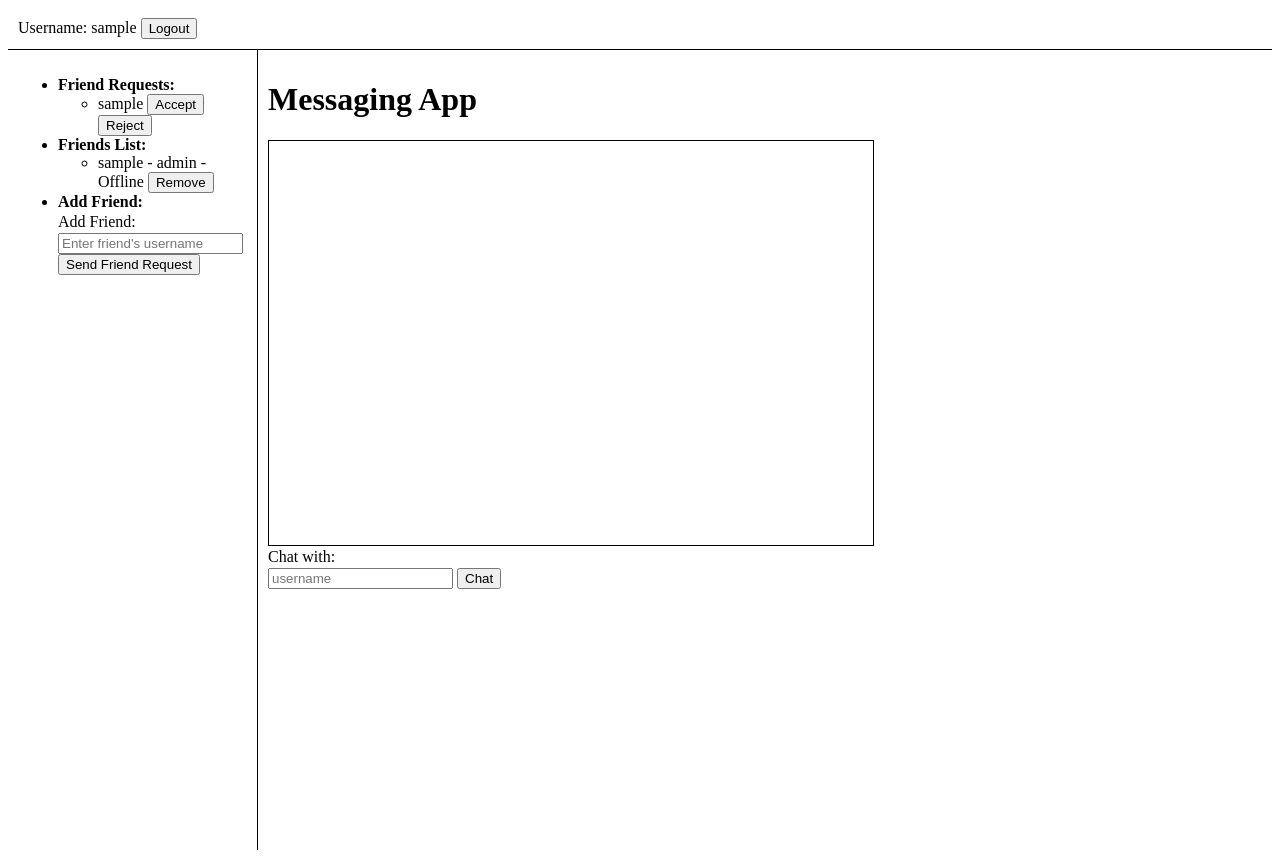
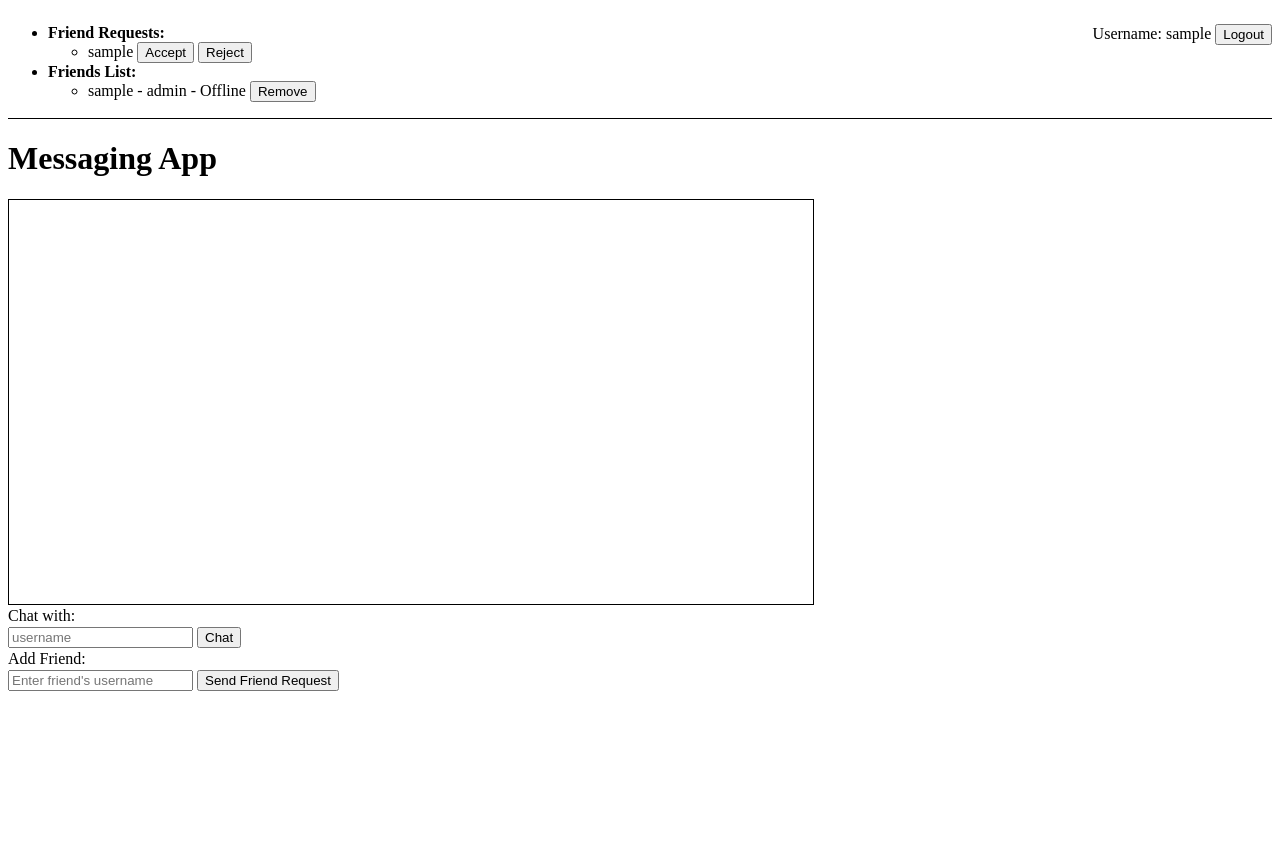
Before and after one commit to Jack1in/INFO2222, a Flask app: template templates/home.jinja in a window 1280 px wide. After the commit the page ends 691 px from the top, so only its background shows below. Run offline with Flask 3, Linux system fonts and the light colour scheme; the template is opened without the code that fills it: most values are stand-ins (such as "Sample title", 1, 10 or a date in 2020); some libraries are stand-ins or nearby versions.

Commit message:
improve ui

```diff
--- a/app.py
+++ b/app.py
@@ -258,13 +258,25 @@ def test_models():
 @app.route('/logout', methods=['POST'])
 def logout():
     if not request.is_json:
-        abort(400)
+        return jsonify({"error": "Invalid request"}), 400
+
     username = request.json.get("username")
-    user =  db.get_user(username)
-    session.pop(username)
+    if not username:
+        return jsonify({"error": "Username is required"}), 400
+
+    print(f"Received logout request for user: {username}")  # Debug log
+
+    user = db.get_user(username)
+    if not user:
+        return jsonify({"error": "User not found"}), 404
+
+    session.pop(username, None)
     db.set_online_status(username, False)
+
+    user = db.get_user(username)  # Fetch updated user data
     print(f"User Role: {user.role}, Online Status: {user.online_status}")
-    return "logged out"
+
+    return jsonify({"result": "logged out"}), 200
 
 
 if __name__ == '__main__':
--- a/templates/home.jinja
+++ b/templates/home.jinja
@@ -2,41 +2,17 @@
 
 {% block content %}
 <style>
-    body {
-        display: flex;
-        flex-direction: column;
-    }
-
     nav {
         border-bottom: 1px solid black;
         overflow: auto;
-        display: flex;
-        justify-content: space-between;
-        padding: 10px;
-    }
-
-    #left_panel {
-        width: 250px;
-        border-right: 1px solid black;
-        padding: 10px;
-        height: 100vh; /* Set the height to full viewport height */
-        box-sizing: border-box;
     }
 
     #message_box {
         border: 1px solid black;
         height: 400px;
-        width: 600px;
+        width: 800px;
         overflow: auto;
         padding: 2px;
-    }
-
-    #main_content {
-        display: flex;
-    }
-
-    #chat_section {
-        padding: 10px;
     }
 
     .text {
@@ -47,15 +23,11 @@
 
 <!-- Navbar, displaying the username and friend functionalities -->
 <nav>
-    <div>
+    <ol style="float: right">
         <li style="display:inline-block">Username: {{ username|escape }}</li>
         <li style="display:inline-block"><button onclick="logout()">Logout</button></li>
-    </div>
-</nav>
-
-<div id="main_content">
-    <div id="left_panel">
-        <ul>
+    </ol>
+    <ul style="float: left">
         <li><strong>Friend Requests:</strong>
             {% if friend_requests %}
                 <ul>
@@ -84,18 +56,14 @@
                 <p id="no_friends_msg">No friends yet.</p>
             {% endif %}
         </li>
-            <li><strong>Add Friend:</strong>
-                <section id="friend_request_box">
-                    <p class="text">Add Friend:</p>
-                    <input id="friend_username" placeholder="Enter friend's username">
-                    <button onclick="send_friend_request()">Send Friend Request</button>
-                </section>
-            </li>
     </ul>
-    </div>
+</nav>
 
-    <div id="chat_section">
+
 <h1>Messaging App</h1>
+
+<main>
+    <!-- The messages are displayed here -->
     <section id="message_box"></section>
 
     <!-- Chat box for choosing a chat partner -->
@@ -112,8 +80,14 @@
         <button onclick="send()">Send</button>
         <button onclick="leave()">Leave Room</button>
     </section>
-    </div>
-</div>
+
+    <!-- Friend request box for adding new friends -->
+    <section id="friend_request_box">
+        <p class="text">Add Friend:</p>
+        <input id="friend_username" placeholder="Enter friend's username">
+        <button onclick="send_friend_request()">Send Friend Request</button>
+    </section>
+</main>
 
 <script src="https://cdn.jsdelivr.net/npm/node-forge/dist/forge.min.js"></script>
 <script src="https://cdn.jsdelivr.net/npm/crypto-js/crypto-js.js"></script>
@@ -496,10 +470,25 @@ function acceptRequest(requestUsername) {
         });
     }
 
-window.onbeforeunload = function() {
+    window.onbeforeunload = async function() {
         const username = "{{ username|escape }}";
         const data = JSON.stringify({ username: username });
-    navigator.sendBeacon('/logout', data);
+
+        console.log("onbeforeunload event triggered"); // Debug log
+
+        try {
+            const response = await fetch('/logout', {
+                method: 'POST',
+                headers: {
+                    'Content-Type': 'application/json'
+                },
+                body: data,
+                keepalive: true  // Ensures the request is completed even when the page is closed
+            });
+            console.log("Logout response:", response); // Debug log
+        } catch (error) {
+            console.error("Logout failed:", error); // Debug log
+        }
     };
 
 </script>
```
Also changed, not shown: database/main.db. Lines whose indentation alone changed are shown as unchanged.
